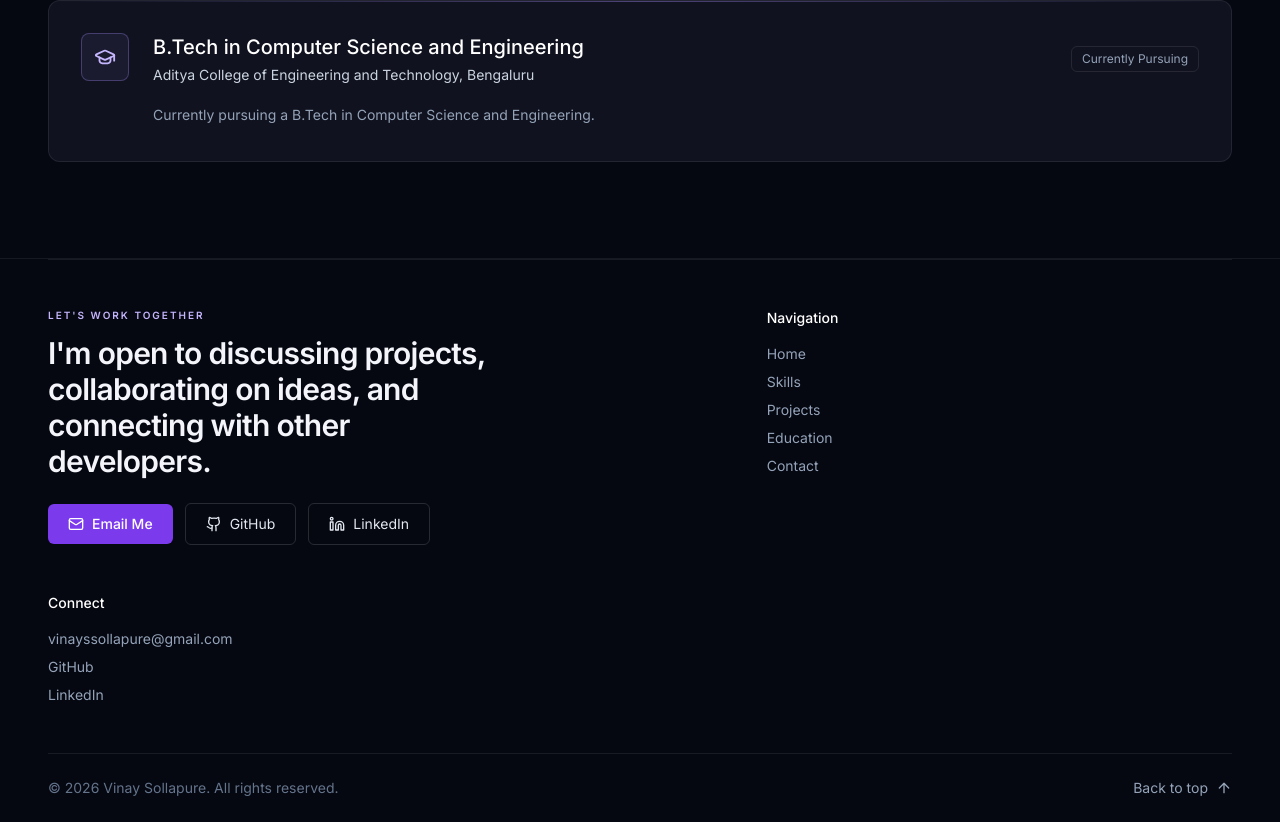
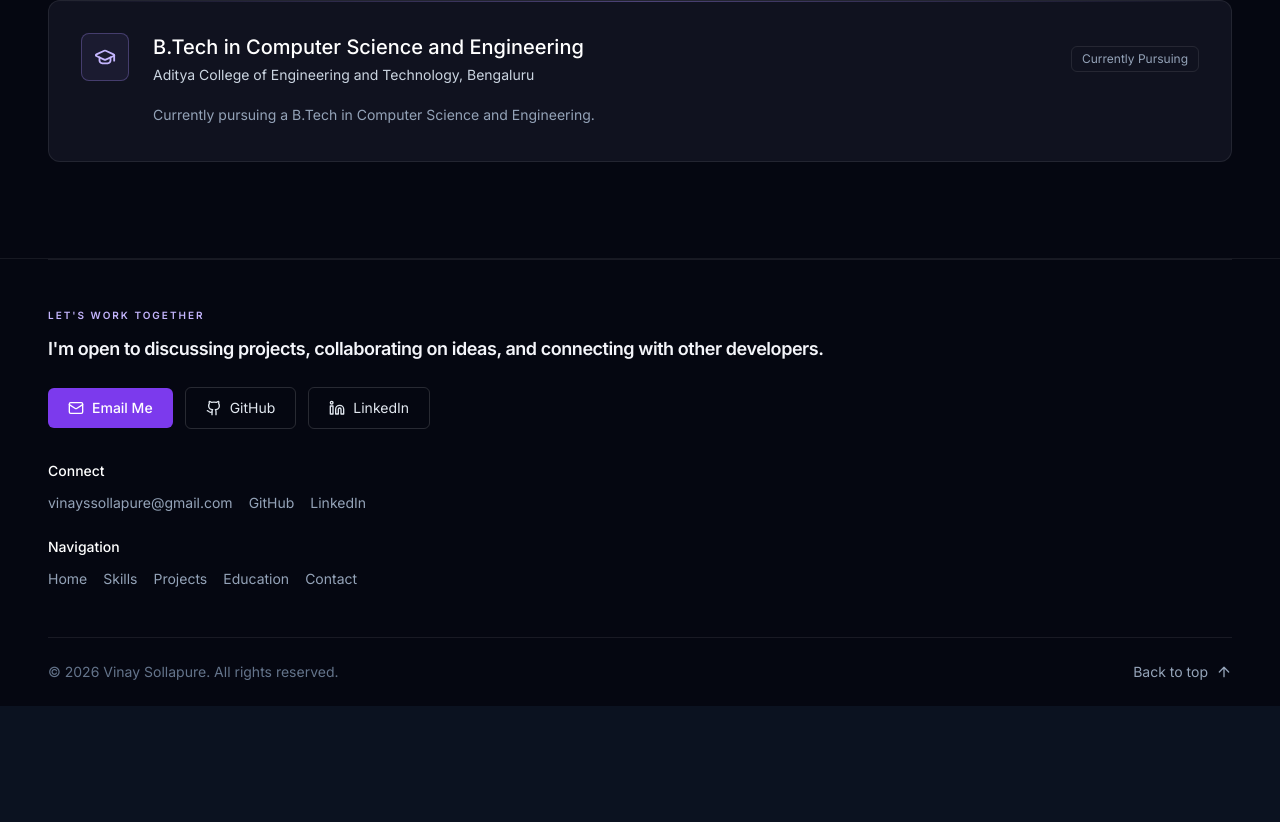
Before and after one commit to Vinay9686803463/Personal-Portfolio, a React (Vite) app: page / in a window 1280 px wide. Shown: the part 1891-2713 px from the top of the page. After the commit the page ends 2597 px from the top, so only its background shows below. Built offline with nearby package versions, Linux system fonts and the light colour scheme.

Commit message:
update portfolio

```diff
--- a/src/components/Footer.jsx
+++ b/src/components/Footer.jsx
@@ -13,58 +13,50 @@ export default function Footer() {
     return (
         <footer id="contact" className="bg-[#050711]">
             <div className="mx-auto max-w-7xl px-6 sm:px-10 lg:px-12">
-                <div className="grid grid-cols-1 gap-10 border-t border-white/[0.08] py-12 lg:grid-cols-12 lg:gap-12">
-                    <div className="lg:col-span-5">
+                <div className="grid grid-cols-1 gap-10 border-t border-white/[0.08] py-12 lg:grid-cols-12 lg:gap-10">
+                    <div className="lg:col-span-8">
                         <p className="mb-3 text-[10px] font-semibold uppercase tracking-[0.2em] text-violet-300">
                             Let's Work Together
                         </p>
-                        <h2 className="text-2xl font-semibold tracking-tight sm:text-3xl">
-                            I'm open to discussing projects, collaborating on ideas, and connecting with
-                            other developers.
+                        <h2 className="text-sm font-semibold tracking-tight sm:text-base lg:whitespace-nowrap lg:text-base xl:text-lg">
+                            I'm open to discussing projects, collaborating on ideas, and connecting with other developers.
                         </h2>
+
                         <div className="mt-6 flex flex-wrap items-center gap-3">
                             <a
                                 href={`mailto:${personalInfo.email}`}
                                 className="inline-flex items-center gap-2 rounded-md bg-violet-600 px-5 py-2.5 text-sm font-medium text-white transition-colors hover:bg-violet-500"
                             >
-                                <Mail size={16} />
-                                Email Me
+                                <Mail size={16} aria-hidden="true" />
+                                <span>Email Me</span>
                             </a>
+
                             <a
                                 href={personalInfo.socials.github}
                                 target="_blank"
-                                rel="noreferrer"
+                                rel="noopener noreferrer"
+                                aria-label="GitHub profile"
                                 className="inline-flex items-center gap-2 rounded-md border border-white/[0.14] px-5 py-2.5 text-sm text-slate-200 transition-colors hover:border-violet-400/60"
                             >
-                                <Github size={16} />
-                                GitHub
+                                <Github size={16} aria-hidden="true" />
+                                <span>GitHub</span>
                             </a>
+
                             <a
                                 href={personalInfo.socials.linkedin}
                                 target="_blank"
-                                rel="noreferrer"
+                                rel="noopener noreferrer"
+                                aria-label="LinkedIn profile"
                                 className="inline-flex items-center gap-2 rounded-md border border-white/[0.14] px-5 py-2.5 text-sm text-slate-200 transition-colors hover:border-violet-400/60"
                             >
-                                <Linkedin size={16} />
-                                LinkedIn
+                                <Linkedin size={16} aria-hidden="true" />
+                                <span>LinkedIn</span>
                             </a>
                         </div>
-                    </div>
 
-                    <div className="lg:col-span-3 lg:col-start-8">
-                        <p className="text-sm font-medium text-white">Navigation</p>
-                        <ul className="mt-4 space-y-2 text-sm text-slate-400">
-                            <li><a href="#about" className="hover:text-white">Home</a></li>
-                            <li><a href="#skills" className="hover:text-white">Skills</a></li>
-                            <li><a href="#projects" className="hover:text-white">Projects</a></li>
-                            <li><a href="#education" className="hover:text-white">Education</a></li>
-                            <li><a href="#contact" className="hover:text-white">Contact</a></li>
-                        </ul>
-                    </div>
-
-                    <div className="lg:col-span-3">
+                        <div className="mt-8">
                             <p className="text-sm font-medium text-white">Connect</p>
-                        <ul className="mt-4 space-y-2 text-sm text-slate-400">
+                            <ul className="mt-3 flex flex-wrap items-center gap-4 text-sm text-slate-400">
                                 <li>
                                     <a href={`mailto:${personalInfo.email}`} className="hover:text-white">
                                         {personalInfo.email}
@@ -82,6 +74,20 @@ export default function Footer() {
                                 </li>
                             </ul>
                         </div>
+
+                        <div className="mt-6">
+                            <p className="text-sm font-medium text-white">Navigation</p>
+                            <div className="mt-3 flex flex-wrap items-center gap-x-4 gap-y-2 text-sm text-slate-400">
+                                <a href="#about" className="hover:text-white">Home</a>
+                                <a href="#skills" className="hover:text-white">Skills</a>
+                                <a href="#projects" className="hover:text-white">Projects</a>
+                                <a href="#education" className="hover:text-white">Education</a>
+                                <a href="#contact" className="hover:text-white">Contact</a>
+                            </div>
+                        </div>
+                    </div>
+
+                    <div className="lg:col-span-4" />
                 </div>
 
                 <div className="flex flex-col items-center justify-between gap-4 border-t border-white/[0.08] py-6 sm:flex-row">
```
Lines whose indentation alone changed are shown as unchanged.
